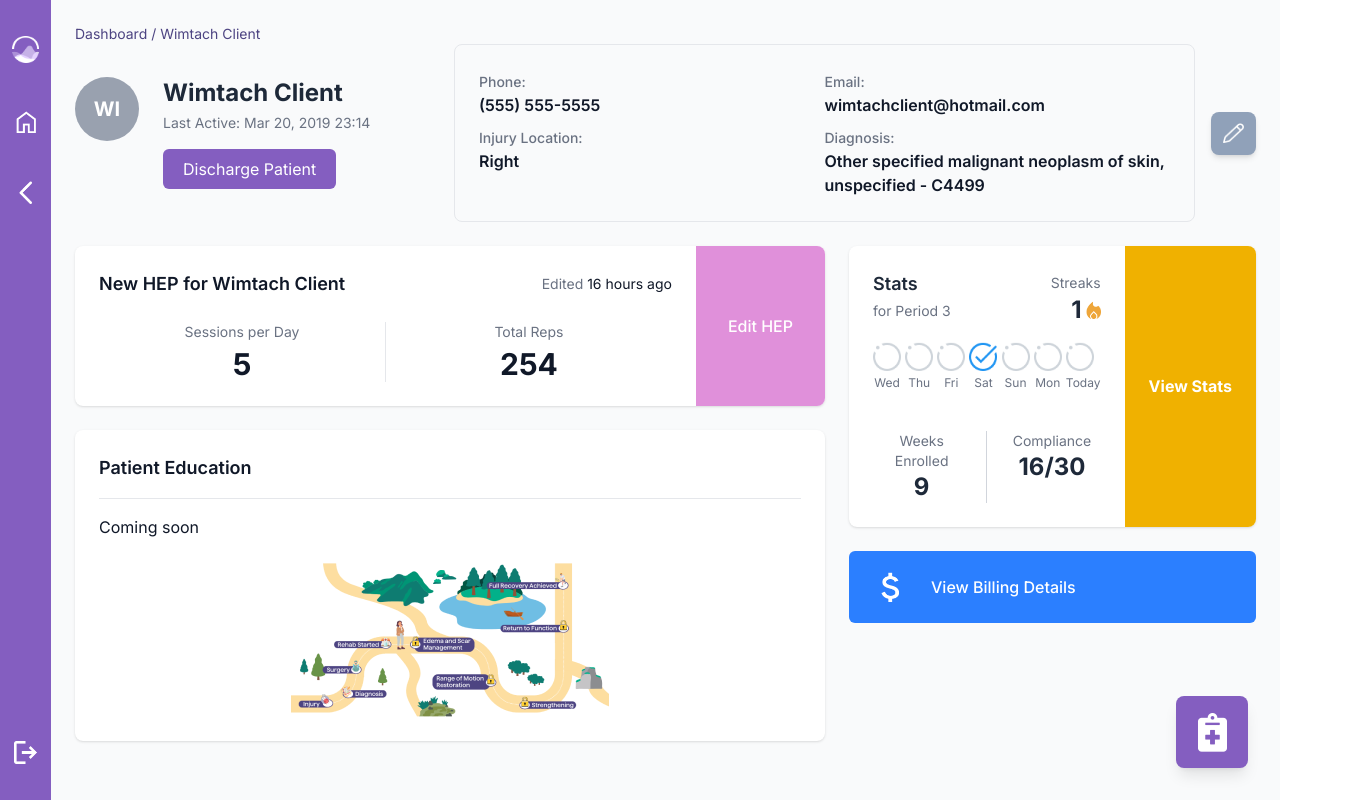
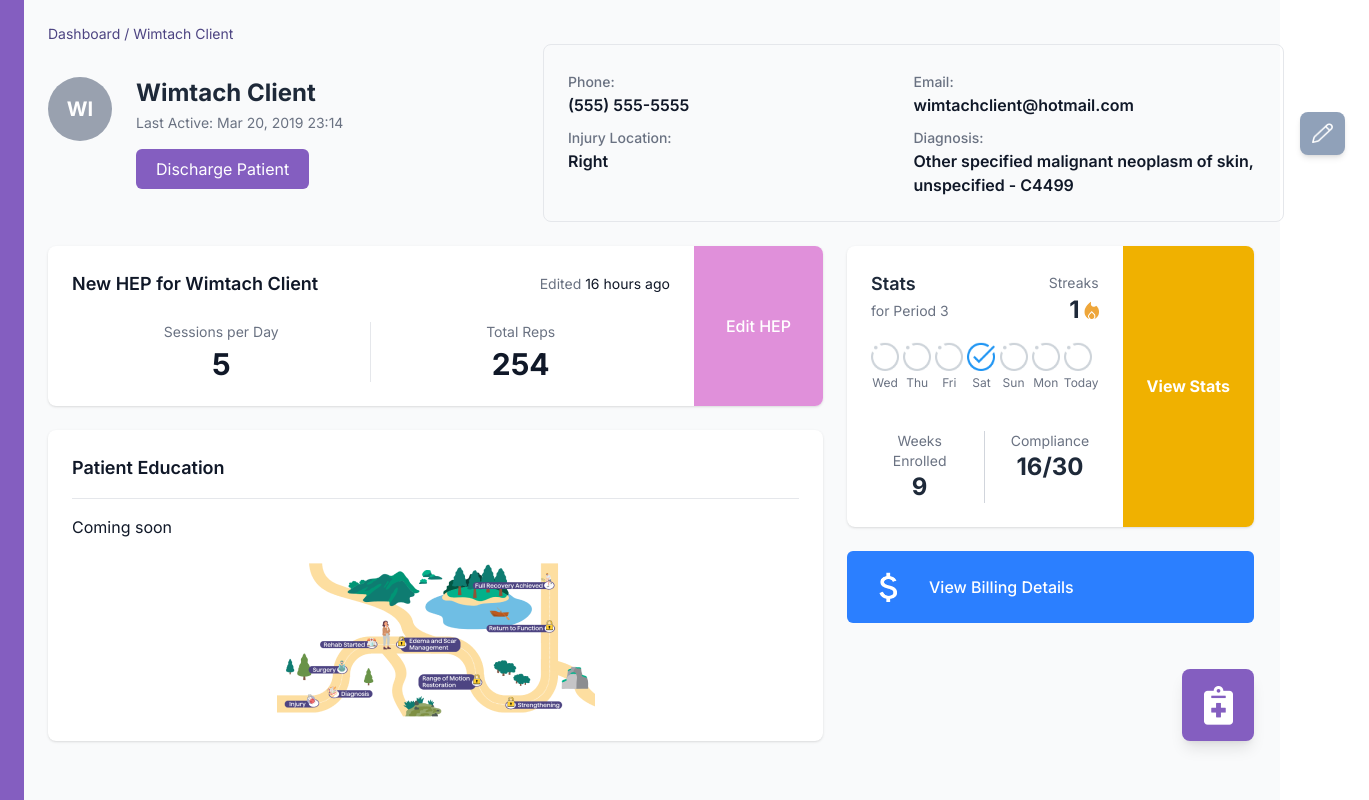
Before and after one commit to Hans-Randy/wimtach-assessment-profile-dashboard, a React (Vite) app: page / in a window 1280 px wide. Shown: the whole page, 1369 px wide, since content can reach past the window. Built offline with nearby package versions, Linux system fonts and the light colour scheme.

Commit message:
Adjust layout

```diff
--- a/src/components/FloatingActionButton.tsx
+++ b/src/components/FloatingActionButton.tsx
@@ -2,7 +2,7 @@
 
 const FloatingActionButton = () => {
   return (
-    <button className="fixed w-[72px] h-[72px] bottom-8 right-8 bg-[#845EC0] rounded-lg shadow-lg hover:bg-[#704da8] transition-colors flex items-center justify-center">
+    <button className="absolute w-[72px] h-[72px] bottom-0 right-0 bg-[#845EC0] rounded-lg shadow-lg hover:bg-[#704da8] transition-colors flex items-center justify-center">
       <img
         src={floating_action}
         alt="Floating Action Icon"
--- a/src/components/PatientHeader.tsx
+++ b/src/components/PatientHeader.tsx
@@ -4,7 +4,7 @@
   return (
     <div>
       <div className="text-sm text-[#4D4482]">Dashboard / Wimtach Client</div>
-      <div className="flex items-center justify-between">
+      <div className="w-[1297px] flex items-center justify-between">
         {/* Left Side: Patient Info */}
         <div className="flex items-start space-x-6">
           <div className="w-16 h-16 bg-gray-400 rounded-full flex items-center justify-center text-white font-bold text-xl flex-shrink-0">
@@ -22,7 +22,7 @@
         </div>
         {/* Right Side: Contact Details */}
         <div className="flex items-center space-x-4">
-          <div className="w-[741px] border border-gray-200 rounded-lg p-6">
+          <div className="w-[741px] flex-grow flex-shrink border border-gray-200 rounded-lg p-6">
             <div className="grid grid-cols-2 gap-y-2">
               <div>
                 <label className="text-sm font-medium text-gray-500">
--- a/src/pages/PatientProfile.tsx
+++ b/src/pages/PatientProfile.tsx
@@ -11,7 +11,7 @@
       <Sidebar />
       <main className="flex-1 p-6 space-y-6">
         <PatientHeader />
-        <div className="flex space-x-6">
+        <div className="w-[1206px] flex space-x-6">
           {/* Left Column */}
           <div className="w-[750px] flex-1 flex flex-col space-y-6">
             <HEPSummaryCard />
@@ -19,12 +19,12 @@
           </div>
 
           {/* Right Column (Stats Panel) */}
-          <div className="w-[407px] flex-shrink-0">
+          <div className="w-[407px] flex-shrink-0 relative">
             <StatsPanel />
+            <FloatingActionButton />
           </div>
         </div>
       </main>
-      <FloatingActionButton />
     </div>
   );
 };
```
